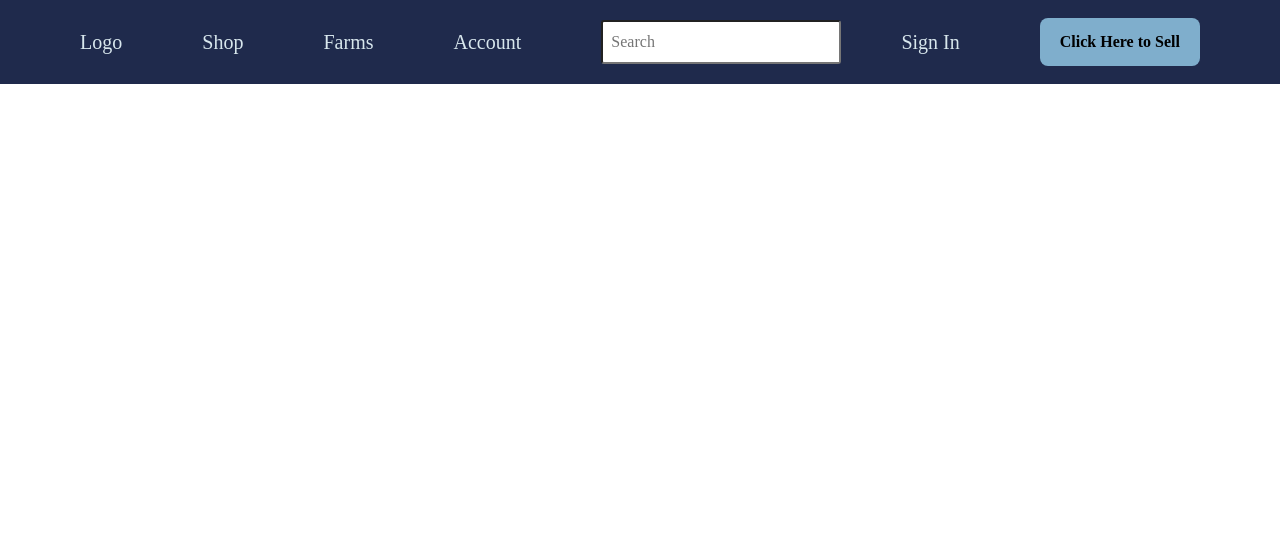
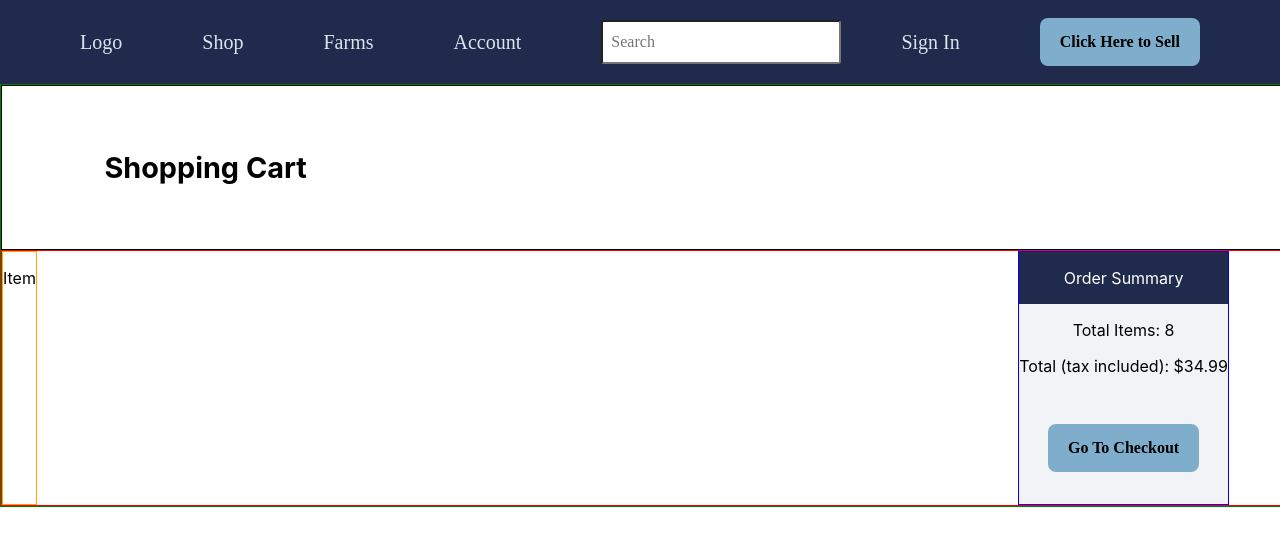
Before and after one commit to Build-Week-Farm-Fresh-1/Front-End2, a React (Create React App) app in the folder farmfresh/: page /cart in a window 1280 px wide. Shown: the top 546 px of the page. Built offline with nearby package versions, Linux system fonts and the light colour scheme.

Commit message:
Added Cart Outline

```diff
--- a/farmfresh/src/App.css
+++ b/farmfresh/src/App.css
@@ -90,7 +90,7 @@
   color: #61dafb;
 }
 .nav-content {
-  position: absolute;
+  /* position: absolute; */
   width: 100%;
   height: 84px;
   left: 0px;
@@ -108,7 +108,7 @@
   font-weight: normal;
   font-size: 20px;
   line-height: 141%;
-  position: fixed;
+  /* position: fixed; */
   /* Dark Accent */
 
   background: #1f2a4c;
@@ -308,3 +308,52 @@ img {
 a:hover {
   color: #7faecc;
 }
+
+.navigation{
+  padding-bottom: 2%;
+}
+
+
+{/* Cart CSS */}
+
+.cart{
+  display: flex;
+  flex-direction: column;
+  border: 1px solid green;
+  width: 100%;
+
+}
+.cart-title{
+  font-size: 1.8rem;
+  font-weight: bold;
+  border: 1px solid black;
+  padding-top: 5%;
+  padding-left: 8%;
+  padding-bottom: 5%;
+  display:flex;
+  justify-content: flex-start;
+
+}
+
+.cart-checkout{
+  border: 1px solid red;
+  display: flex;
+  justify-content: space-between;
+}
+
+.cart-list{
+  border: 1px solid orange;
+}
+
+.orderSummary{
+  background-color:#1F2A4C;
+  color: white;
+  display:flex;
+  justify-content: center;
+  align-items: center;
+}
+.totalCart{
+  border: 1px solid blue;
+  background-color: #F1F3F6;
+  margin-right: 4%;
+}
--- a/farmfresh/src/App.js
+++ b/farmfresh/src/App.js
@@ -2,6 +2,7 @@ import React, {useState, useEffect} from 'react';
 import {Route} from "react-router-dom";
 import Navbar from "./components/Navbar";
 import Homepage from "./components/Home";
+import Cart from "./components/Cart";
 import './App.css';
 
 import CartContext from "./components/contexts/CartContext";
@@ -28,9 +29,13 @@ function App() {
   }
   return (
     <div className="App">
-      <CartContext.Provider value={{cart, setCart}}>
+
       <Navbar/>
       <Route exact path="/" component={Homepage}/>
+
+       <CartContext.Provider value={{cart, setCart}}>
+      <Route exact path="/cart" component={Cart}/>
+
       </CartContext.Provider>
     </div>
   );
--- a/farmfresh/src/components/Cart.js
+++ b/farmfresh/src/components/Cart.js
@@ -1,4 +1,5 @@
 import React, {useContext} from "react";
+import Item from "./CartItem";
 //import {NavLink} from "react-router-dom";
 import CartContext from "../components/contexts/CartContext";
 
@@ -6,11 +7,34 @@ const Cart = () => {
     const {cart, removeItem, clearCart} = useContext(CartContext);
 
     return (
-        <div>
-            {cart.map(item=> (
+        <div className="cart">
+
+
+            <div className="cart-title">
+                Shopping Cart
+            </div>
+
+            <div className="cart-checkout">
+
+            <div className="cart-list">
+            {/* {cart.map(item=> (
                 <Item key={item.id} {...item} removeItem={removeItem} />
-            ))}
+            ))} */}
+            <Item/>
+            </div>
+
+            <div className="totalCart">
+                <div className="orderSummary">
+                <p>Order Summary</p>
+                </div>
+                <p>Total Items:  8</p>
+                <p>Total (tax included): $34.99 </p>
+                <button> Go To Checkout </button>
+            </div>
+            </div>
         </div>
 
     )
 }
+
+export default Cart;
--- /dev/null
+++ b/farmfresh/src/components/CartItem.js
@@ -0,0 +1,10 @@
+import React from "react";
+
+const Item = props => {
+    return (
+        <div>
+            <p> Item </p>
+        </div>
+    )
+}
+export default Item;
```
